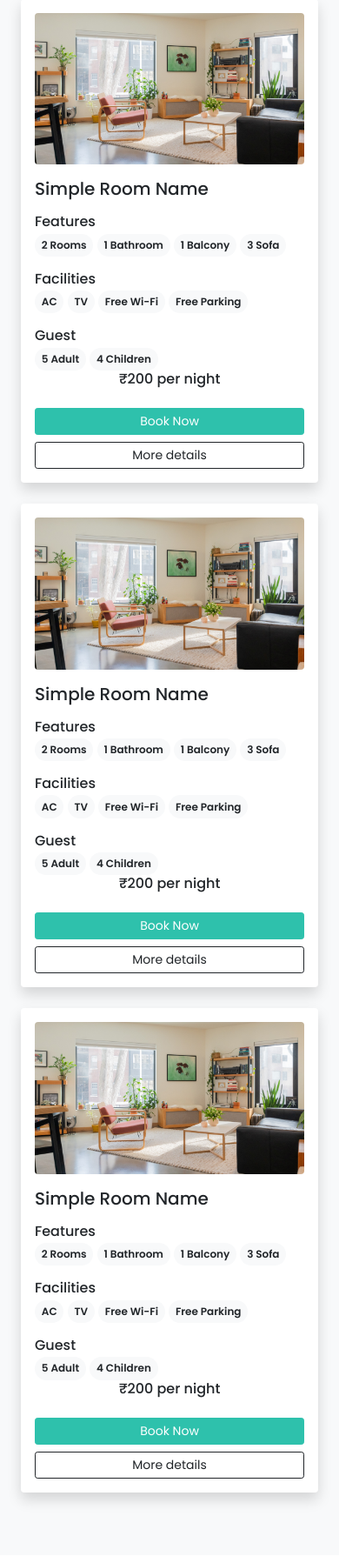
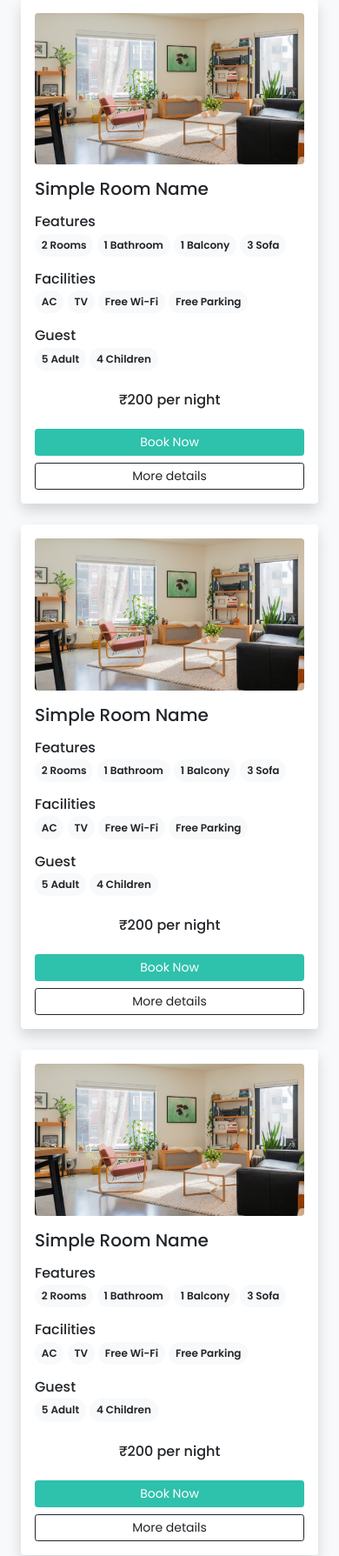
Before and after one commit to chandanyadav2004/Hotel-Management-Website, a PHP site: page /rooms.php in a window 390 px wide. Shown: the part 279-2068 px from the top of the page at 87% size. Run offline with PHP 8.4, Linux system fonts and the light colour scheme.

Commit message:
price margin adjusting

```diff
--- a/rooms.php
+++ b/rooms.php
@@ -117,7 +117,7 @@
                 <span class="badge rounded-pill bg-light text-dark text-wrap lh-base">4 Children</span>
               </div>
             </div>
-            <div class="col-md-2 text-center">
+            <div class="col-md-2 mt-lg-0 mt-md-0 mt-4 text-center">
               <h6 class="mb-4">₹200 per night</h6>
               <a href="#" class="btn btn-sm w-100 text-white custom-bg shadow-none mb-2">Book Now</a>
               <a href="#" class="btn btn-sm w-100 btn-outline-dark shadow-none">More details</a>
@@ -151,7 +151,7 @@
                 <span class="badge rounded-pill bg-light text-dark text-wrap lh-base">4 Children</span>
               </div>
             </div>
-            <div class="col-md-2 text-center">
+            <div class="col-md-2 mt-lg-0 mt-md-0 mt-4 text-center">
               <h6 class="mb-4">₹200 per night</h6>
               <a href="#" class="btn btn-sm w-100 text-white custom-bg shadow-none mb-2">Book Now</a>
               <a href="#" class="btn btn-sm w-100 btn-outline-dark shadow-none">More details</a>
@@ -185,7 +185,7 @@
                 <span class="badge rounded-pill bg-light text-dark text-wrap lh-base">4 Children</span>
               </div>
             </div>
-            <div class="col-md-2 text-center">
+            <div class="col-md-2 mt-lg-0 mt-md-0 mt-4 text-center">
               <h6 class="mb-4">₹200 per night</h6>
               <a href="#" class="btn btn-sm w-100 text-white custom-bg shadow-none mb-2">Book Now</a>
               <a href="#" class="btn btn-sm w-100 btn-outline-dark shadow-none">More details</a>
```
